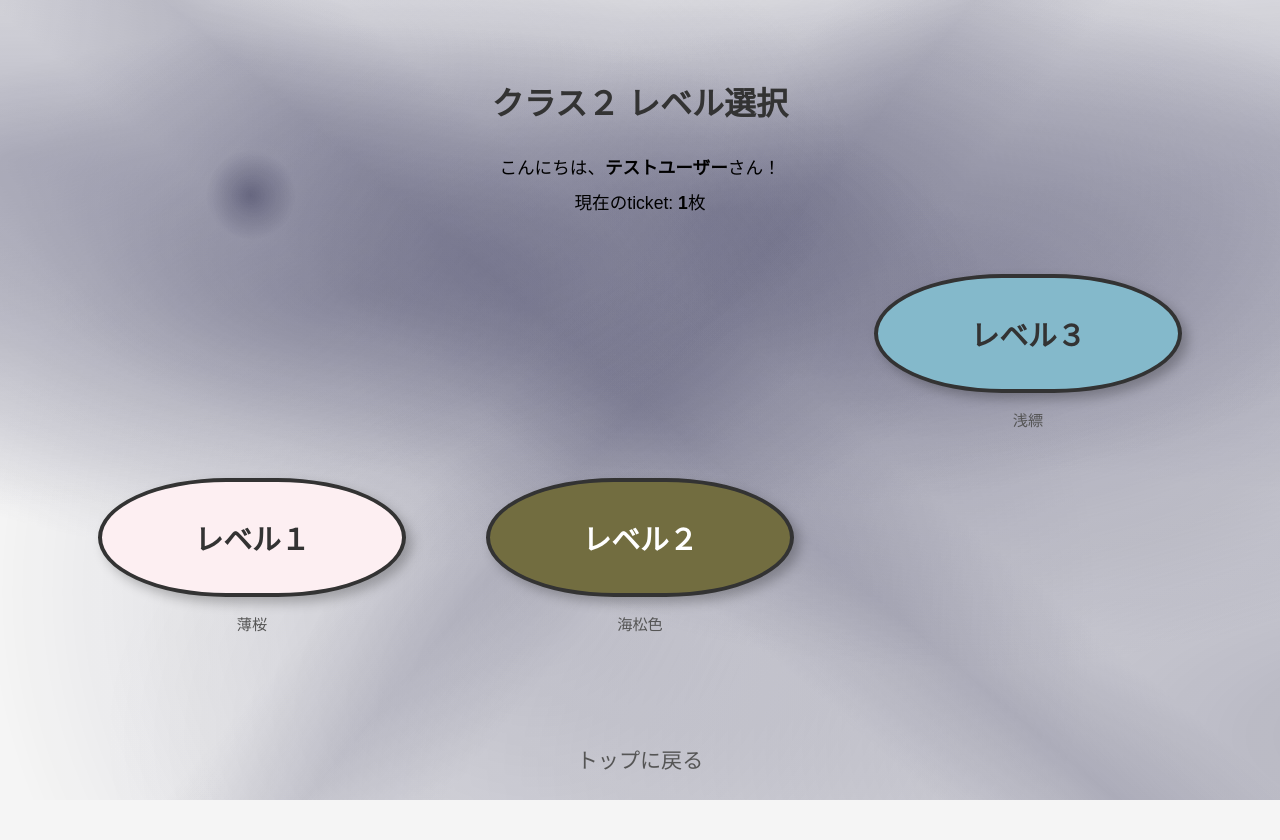
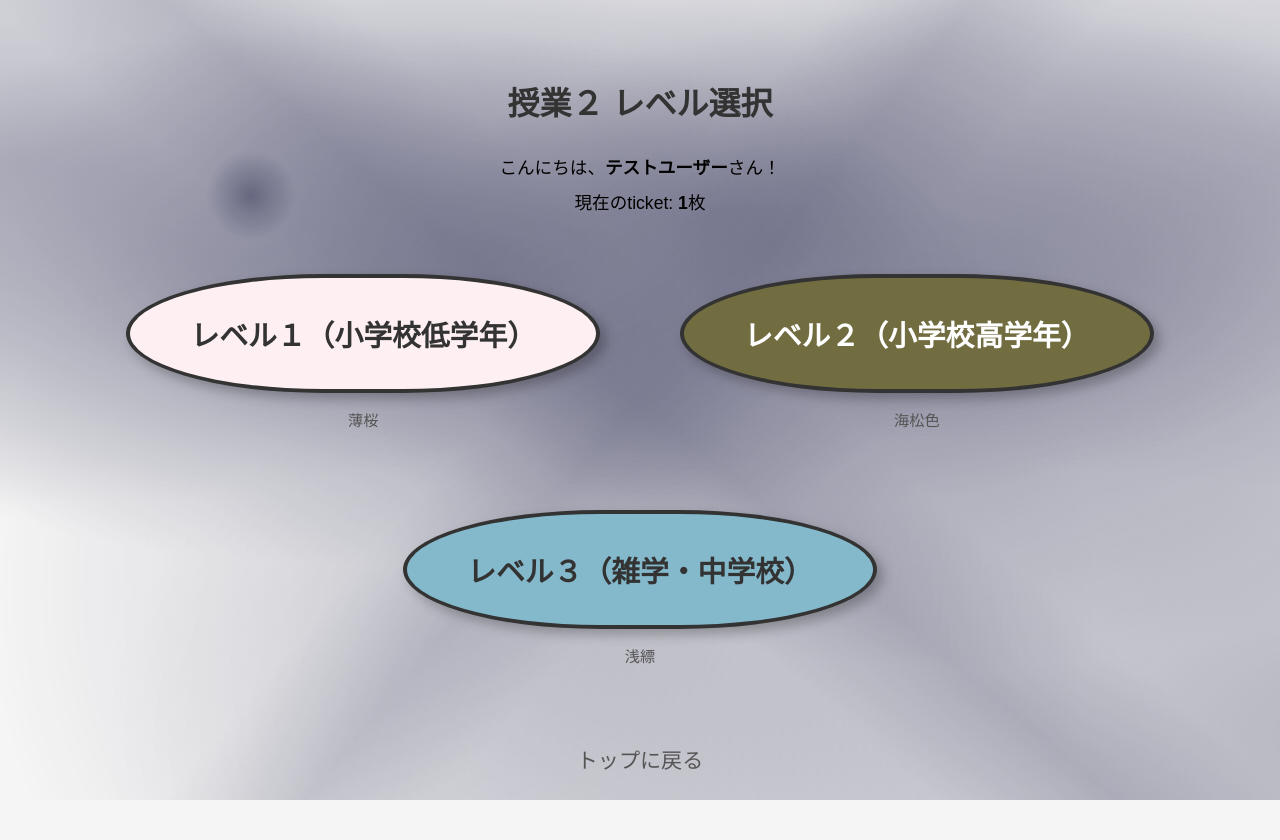
Before and after one commit to OOP2-2025-final-G12/pikapika-school, a Flask app: page /class2/ in a window 1280 px wide. Run offline with Flask 3, Linux system fonts and the light colour scheme; data comes from the database, SQL or seed files in the repository.

Commit message:
.htmlの更新
テキストについて、いくつかの表記揺れを修正した

```diff
--- a/templates/class2.html
+++ b/templates/class2.html
@@ -153,22 +153,22 @@ a[href="/"]:hover {
 
     <body>
         <div>
-            <h1>クラス２ レベル選択</h1>
+            <h1>授業２ レベル選択</h1>
 
             <p>こんにちは、<strong>{{ user.name if user else 'テストユーザー' }}</strong>さん！</p>
             <p>現在のticket: <strong>{{ user.ticket if user else 0 }}</strong>枚</p>
 
             <div class="level-buttons">
                 <a href="{{ url_for('class2.level1') }}" class="level-button">
-                <span>レベル１</span>
+                <span>レベル１（小学校低学年）</span>
                 <small>薄桜</small>
             </a>
             <a href="{{ url_for('class2.level2') }}" class="level-button">
-                <span>レベル２</span>
+                <span>レベル２（小学校高学年）</span>
                 <small>海松色</small>
             </a>
             <a href="{{ url_for('class2.level3') }}" class="level-button">
-                <span>レベル３</span>
+                <span>レベル３（雑学・中学校）</span>
                 <small>浅縹</small>
             </a>
         </div>
--- a/templates/level1_1.html
+++ b/templates/level1_1.html
@@ -162,7 +162,7 @@
 </head>
 <body>
     <div class="container">
-        <h1>レベル１ クイズ</h1>
+        <h1>レベル１ 授業</h1>
 
         <!-- Flashメッセージ表示 -->
         {% with messages = get_flashed_messages(with_categories=true) %}
--- a/templates/level2_1.html
+++ b/templates/level2_1.html
@@ -162,7 +162,7 @@
 </head>
 <body>
     <div class="container">
-        <h1>レベル２ クイズ</h1>
+        <h1>レベル２ 授業</h1>
 
         <!-- Flashメッセージ表示 -->
         {% with messages = get_flashed_messages(with_categories=true) %}
--- a/templates/level3_1.html
+++ b/templates/level3_1.html
@@ -161,7 +161,7 @@
     </style>
 </head>
 <body>
-    <h1>レベル3 クイズ</h1>
+    <h1>レベル3 授業</h1>
 
     <!-- Flashメッセージ表示 -->
         {% with messages = get_flashed_messages(with_categories=true) %}
--- a/templates/level_result.html
+++ b/templates/level_result.html
@@ -3,12 +3,12 @@
 <head>
     <meta charset="UTF-8">
     <meta name="viewport" content="width=device-width, initial-scale=1.0">
-    <title>クイズ結果</title>
+    <title>授業結果</title>
     <link rel="stylesheet" href="{{ url_for('static', filename='css/style.css') }}">
 </head>
 <body>
     <div class="container">
-        <h1>クイズ結果</h1>
+        <h1>授業結果</h1>
 
         <!-- Flashメッセージ表示 -->
         {% with messages = get_flashed_messages(with_categories=true) %}
```
